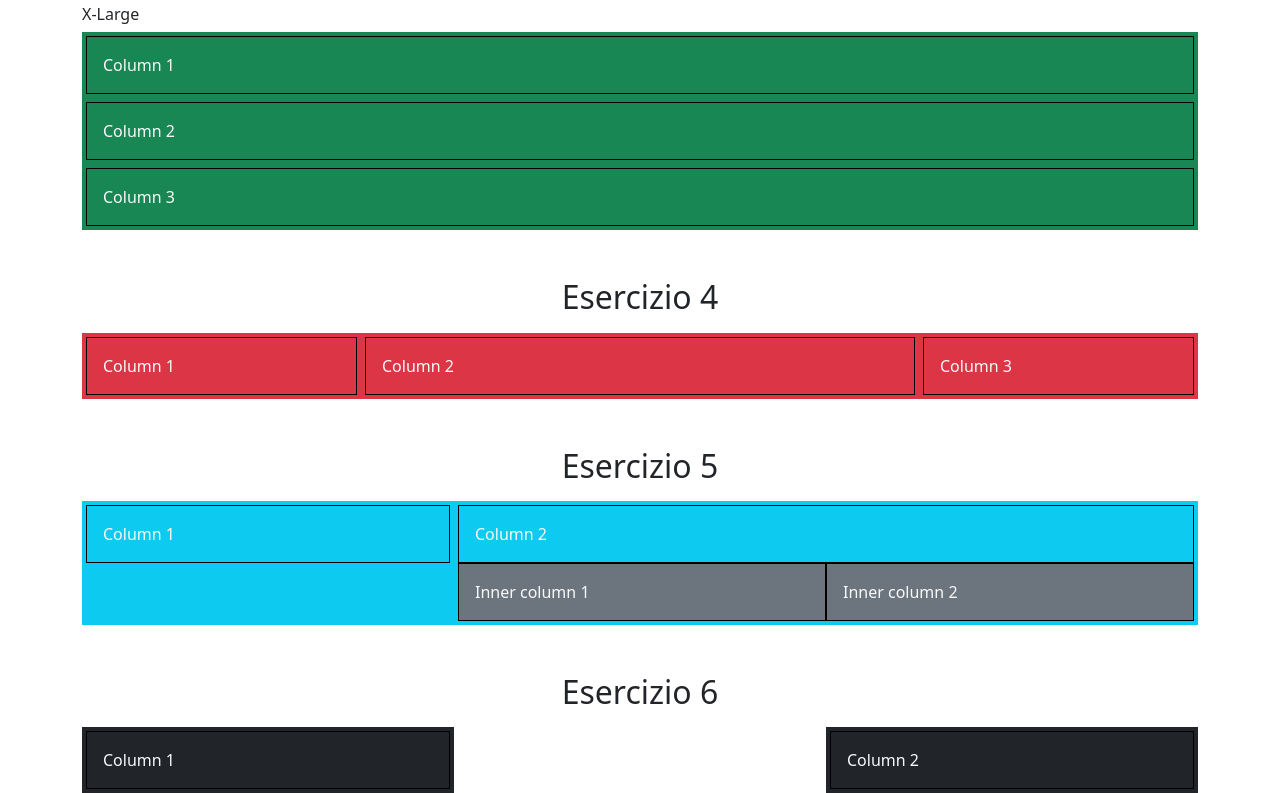
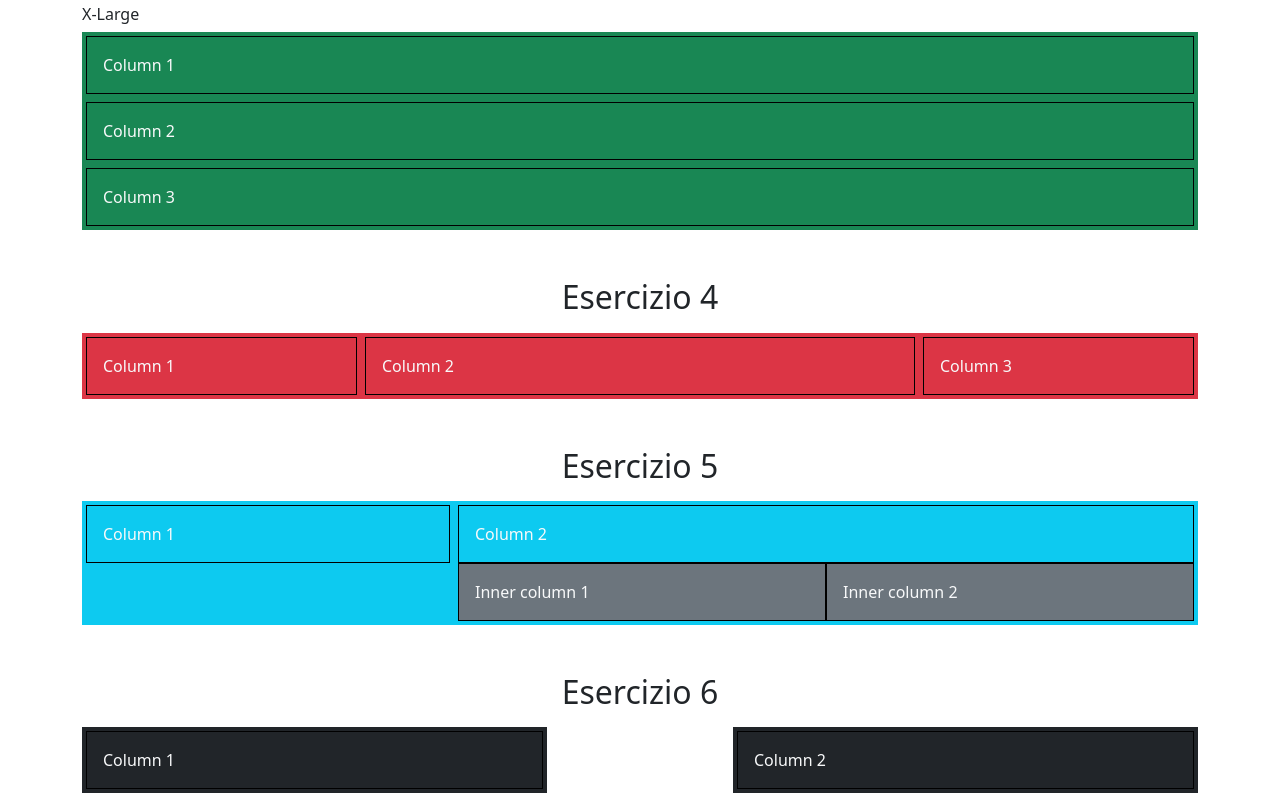
Before and after one commit to AdrianaGaglio/U2-W2-D1-Bootstrap, a plain HTML site: page index.html in a window 1280 px wide. Shown: the part 988-1781 px from the top of the page. Drawn offline with nearby package versions, Linux system fonts and the light colour scheme.

Commit message:
exercise 6 correction

```diff
--- a/index.html
+++ b/index.html
@@ -214,12 +214,12 @@
     <h2 class="text-center mt-5 mb-3">Esercizio 6</h2>
     <div class="container">
       <div class="row g-0">
-        <div class="col-12 col-xl-4">
+        <div class="col-12 col-xl-5">
           <div class="bg-dark p-1">
             <p class="text-light p-3 border border-black mb-0">Column 1</p>
           </div>
         </div>
-        <div class="col-12 col-xl-4 offset-xl-4">
+        <div class="col-12 col-xl-5 offset-xl-2">
           <div class="bg-dark p-1">
             <p class="text-light p-3 border border-black mb-0">Column 2</p>
           </div>
```
